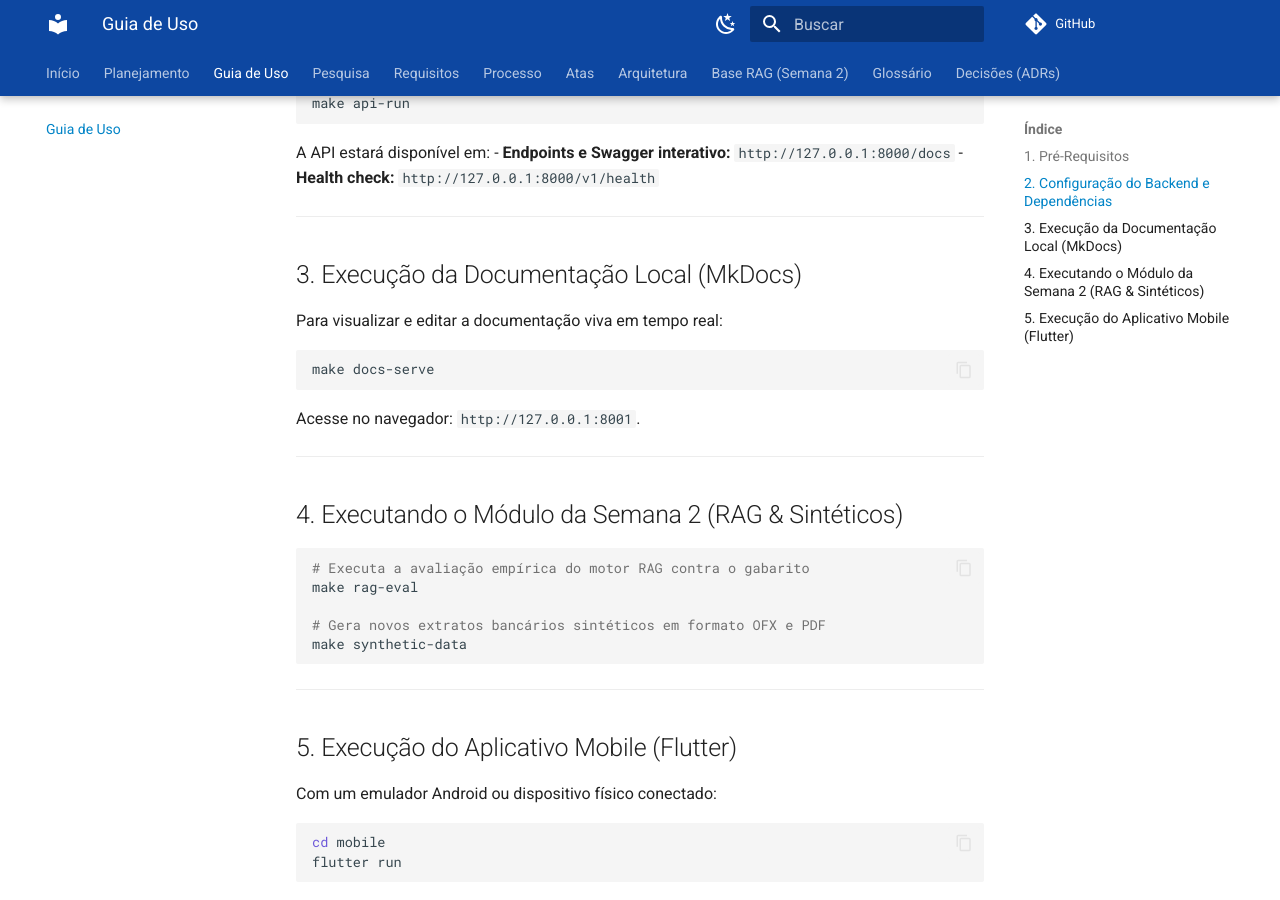
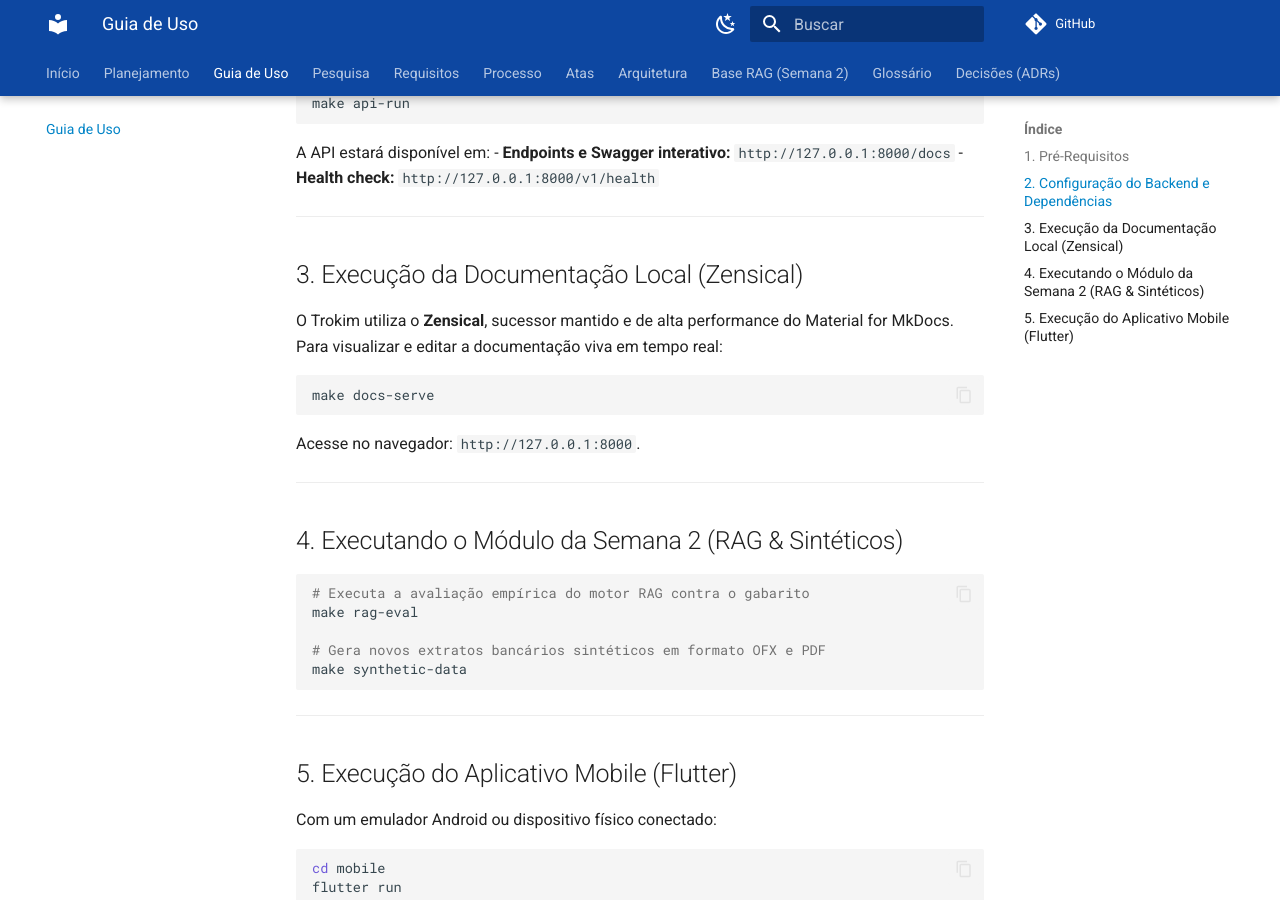
Before and after one commit to moonshinerd/trokim, an MkDocs documentation site: the page built from docs/guia-de-uso.md, in a window 1280 px wide and 900 px high, scrolled down 671 px. Built offline with MkDocs 1.6.1 and Material for MkDocs 9.7.7, drawn with Linux system fonts in a browser that asks for light colours; comment, search, counter and statistics services are not loaded.

Commit message:
Migra gerador de documentacao de MkDocs Material para Zensical

````diff
--- a/docs/guia-de-uso.md
+++ b/docs/guia-de-uso.md
@@ -33,14 +33,14 @@ A API estará disponível em:
 
 ---
 
-## 3. Execução da Documentação Local (MkDocs)
+## 3. Execução da Documentação Local (Zensical)
 
-Para visualizar e editar a documentação viva em tempo real:
+O Trokim utiliza o **Zensical**, sucessor mantido e de alta performance do Material for MkDocs. Para visualizar e editar a documentação viva em tempo real:
 
 ```bash
 make docs-serve
 ```
-Acesse no navegador: `http://127.0.0.1:8001`.
+Acesse no navegador: `http://127.0.0.1:8000`.
 
 ---
 
--- a/overrides/partials/toc.html
+++ b/overrides/partials/toc.html
@@ -1,6 +1,7 @@
 {#-
   Custom TOC: on homepage, display links to other documentation sections instead of page headings
 -#}
+{% import "partials/language.html" as lang with context %}
 {% set title = lang.t("toc") %}
 {% if config.mdx_configs.toc and config.mdx_configs.toc.title %}
   {% set title = config.mdx_configs.toc.title %}
````
Also changed, not shown: AGENTS.md (+1 -1 lines), 3 other files.
